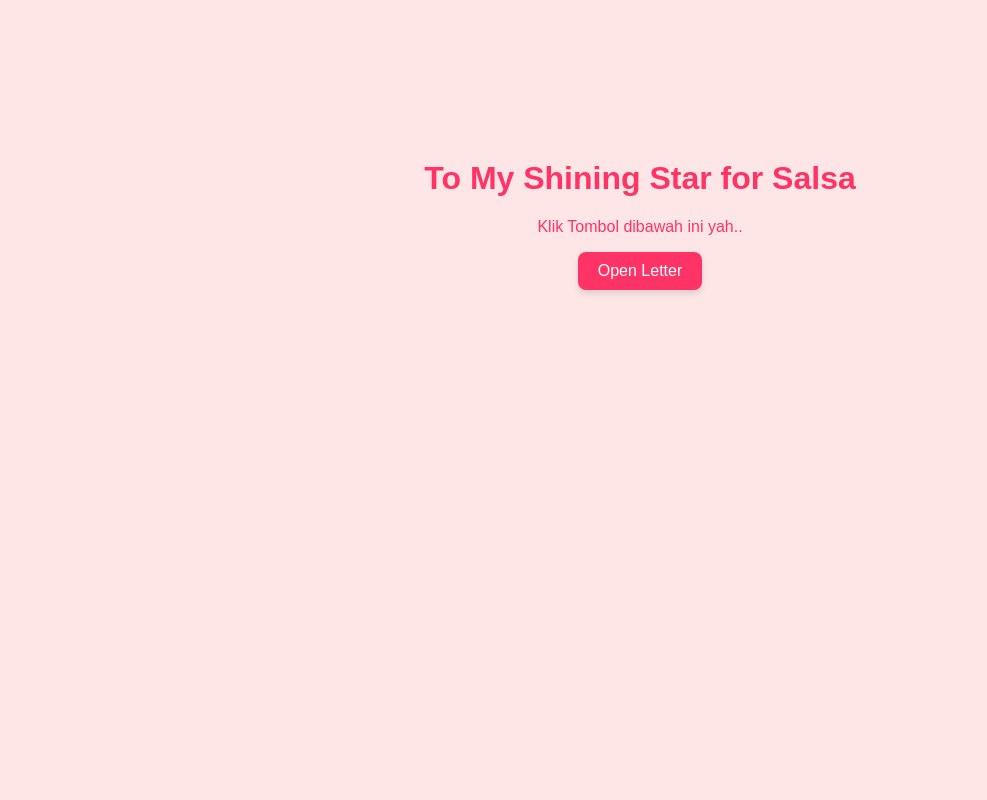
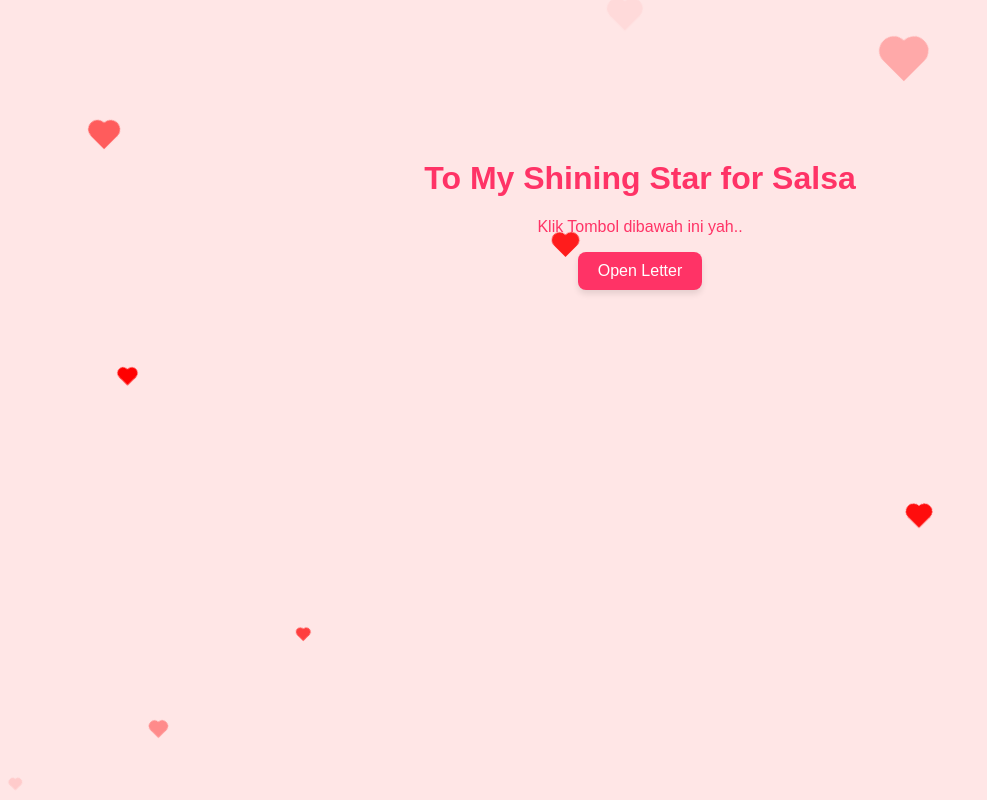
Before and after one commit to parizms/Formysaa, a plain HTML site: page index.html in a window 1280 px wide. Shown: the whole page, without its empty margins (0-987 px from the left). Drawn offline with Linux system fonts and the light colour scheme.

Commit message:
Update project

```diff
--- a/index.html
+++ b/index.html
@@ -7,6 +7,7 @@
     <link rel="stylesheet" href="style.css">
 </head>
 <body>
+   <div class="heart-container"></div>
     <div class="container">
         <h1>To My Shining Star for Salsa</h1>
         <p id="message">Klik Tombol dibawah ini yah..</p>
--- a/script.js
+++ b/script.js
@@ -26,3 +26,29 @@ function showLoveMessage() {
        console.error("Failed to play music:", error);
    });
 }
+
+
+function createHeart() {
+   const heartContainer = document.querySelector('.heart-container');
+   const heart = document.createElement('div');
+   heart.classList.add('heart');
+
+   // Set posisi horizontal acak
+   heart.style.left = `${Math.random() * 100}%`;
+
+   // Set ukuran hati acak
+   const size = Math.random() * 10 + 10; // Antara 10px dan 20px
+   heart.style.width = `${size}px`;
+   heart.style.height = `${size}px`;
+
+   // Tambahkan hati ke container
+   heartContainer.appendChild(heart);
+
+   // Hapus hati setelah animasi selesai
+   setTimeout(() => {
+       heart.remove();
+   }, 5000);
+}
+
+// Buat hati secara berkala
+setInterval(createHeart, 500); // Setiap 0.5 detik
--- a/style.css
+++ b/style.css
@@ -51,3 +51,60 @@ button:hover {
    opacity: 0;
    animation-fill-mode: forwards; /* Memastikan teks tetap di tempat setelah animasi selesai */
 }
+
+/* Hati yang melayang */
+.heart-container {
+   position: fixed;
+   top: 0;
+   left: 0;
+   width: 100%;
+   height: 100%;
+   pointer-events: none; /* Tidak mengganggu klik pengguna */
+   overflow: hidden;
+   z-index: -1;
+}
+
+.heart {
+   position: absolute;
+   width: 20px;
+   height: 20px;
+   background-color: red;
+   transform: rotate(45deg);
+   animation: floatUp 5s infinite ease-in-out;
+   opacity: 0.7;
+}
+
+.heart::before,
+.heart::after {
+   content: '';
+   position: absolute;
+   width: 100%;
+   height: 100%;
+   background-color: red;
+   border-radius: 50%;
+}
+
+.heart::before {
+   top: -50%;
+   left: 0;
+}
+
+.heart::after {
+   left: -50%;
+   top: 0;
+}
+
+/* Animasi melayang ke atas */
+@keyframes floatUp {
+   0% {
+       transform: translateY(100vh) scale(0.5) rotate(45deg);
+       opacity: 0;
+   }
+   50% {
+       opacity: 1;
+   }
+   100% {
+       transform: translateY(-10%) scale(1.5) rotate(45deg);
+       opacity: 0;
+   }
+}
```
